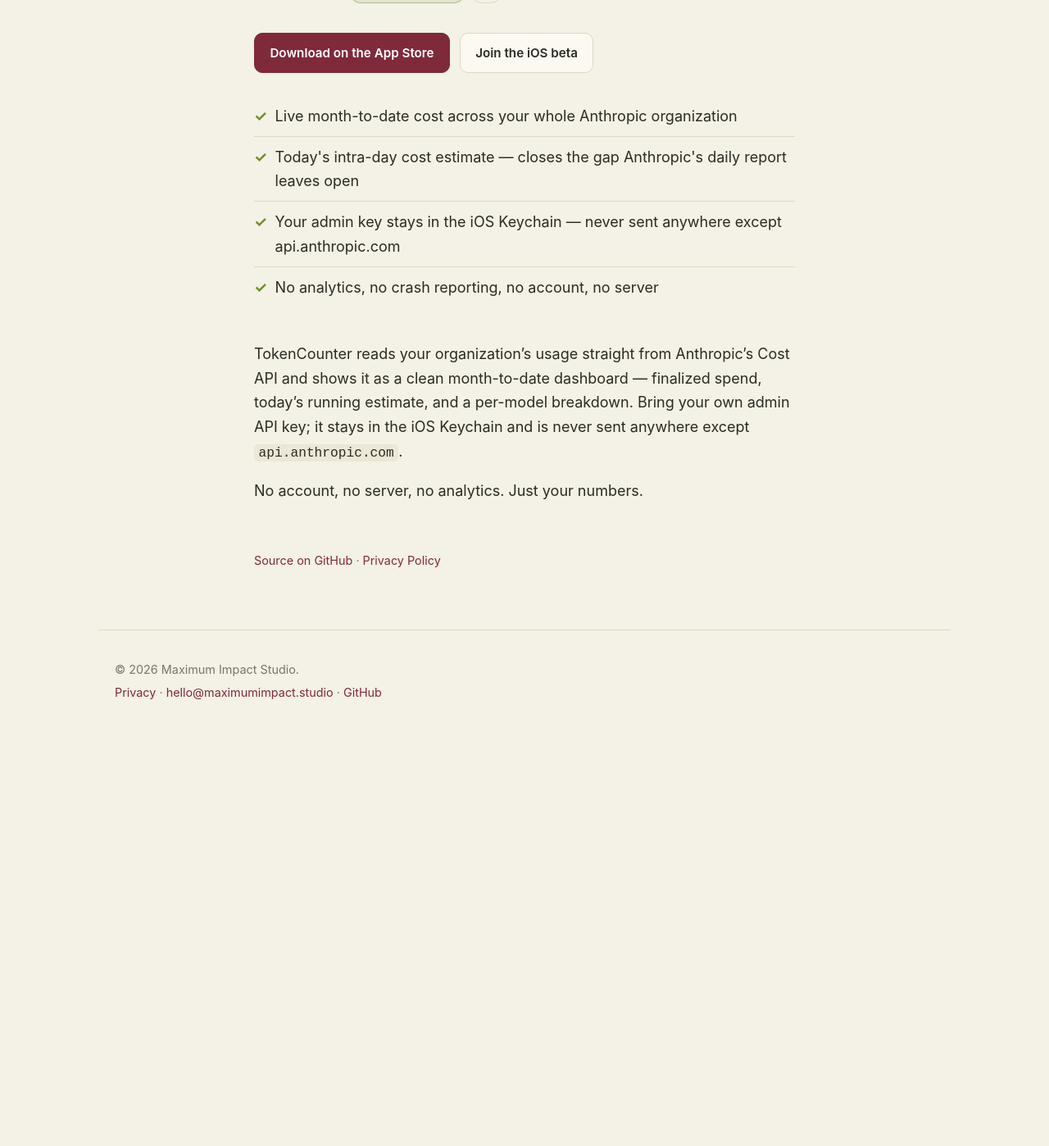
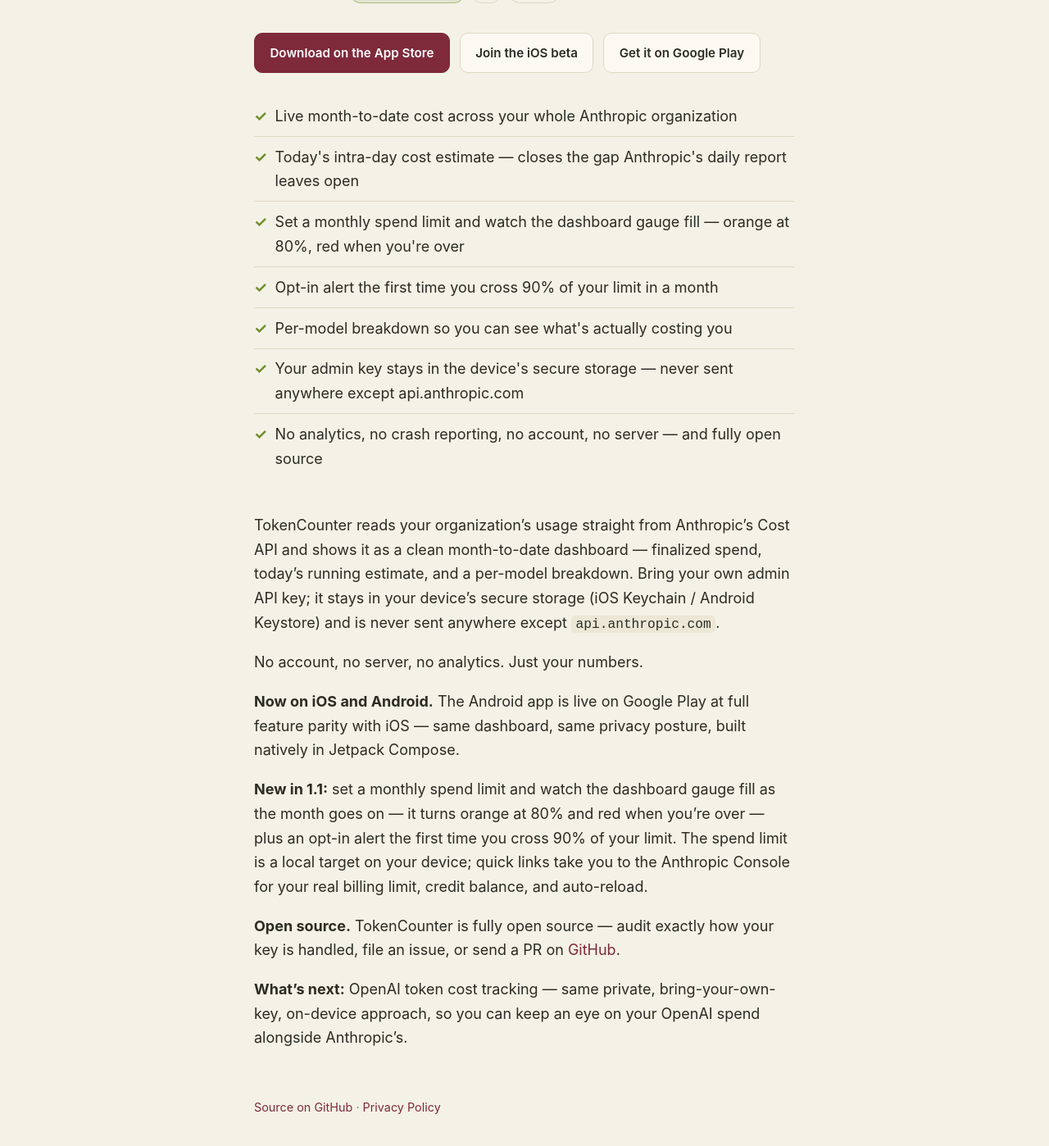
Before and after one commit to arunjeetsingh/maximum-impact-studio, a Jekyll site: the page built from tokencounter/index.md, in a window 1280 px wide and 1400 px high, scrolled down 249 px. Shown: the whole window at 82% size. Built offline with Jekyll 4.4.1, drawn with Linux system fonts in a browser that asks for light colours; before the commit the page ends 1157 px from its top, so only the background shows below that.

Commit message:
tokencounter: add Android/Play link + 1.1 features + open-source on app page

```diff
--- a/_data/apps.yml
+++ b/_data/apps.yml
@@ -28,17 +28,21 @@
   icon: /assets/img/tokencounter-icon.png
   platforms:
     - iOS
+    - Android
   app_store: https://apps.apple.com/app/id6772613833
   testflight: https://testflight.apple.com/join/Jb7eKT8c
-  play_store: null
+  play_store: https://play.google.com/store/apps/details?id=studio.maximumimpact.tokencounter
   github: https://github.com/arunjeetsingh/token-tracker
   privacy: /tokencounter/privacy/
   accent: "#4f46e5"
   features:
     - "Live month-to-date cost across your whole Anthropic organization"
     - "Today's intra-day cost estimate — closes the gap Anthropic's daily report leaves open"
-    - "Your admin key stays in the iOS Keychain — never sent anywhere except api.anthropic.com"
-    - "No analytics, no crash reporting, no account, no server"
+    - "Set a monthly spend limit and watch the dashboard gauge fill — orange at 80%, red when you're over"
+    - "Opt-in alert the first time you cross 90% of your limit in a month"
+    - "Per-model breakdown so you can see what's actually costing you"
+    - "Your admin key stays in the device's secure storage — never sent anywhere except api.anthropic.com"
+    - "No analytics, no crash reporting, no account, no server — and fully open source"
 
 - slug: chal-rickshaw
   name: Chal Rickshaw!
--- a/tokencounter/index.md
+++ b/tokencounter/index.md
@@ -2,13 +2,32 @@
 layout: app
 slug: tokencounter
 title: TokenCounter
-description: A privacy-friendly iOS app to monitor your Anthropic API spend.
+description: A privacy-friendly app for iOS and Android to monitor your Anthropic API spend.
 permalink: /tokencounter/
 ---
 
 TokenCounter reads your organization's usage straight from Anthropic's Cost API
 and shows it as a clean month-to-date dashboard — finalized spend, today's
 running estimate, and a per-model breakdown. Bring your own admin API key; it
-stays in the iOS Keychain and is never sent anywhere except `api.anthropic.com`.
+stays in your device's secure storage (iOS Keychain / Android Keystore) and is
+never sent anywhere except `api.anthropic.com`.
 
 No account, no server, no analytics. Just your numbers.
+
+**Now on iOS and Android.** The Android app is live on Google Play at full
+feature parity with iOS — same dashboard, same privacy posture, built natively
+in Jetpack Compose.
+
+**New in 1.1:** set a monthly spend limit and watch the dashboard gauge fill as
+the month goes on — it turns orange at 80% and red when you're over — plus an
+opt-in alert the first time you cross 90% of your limit. The spend limit is a
+local target on your device; quick links take you to the Anthropic Console for
+your real billing limit, credit balance, and auto-reload.
+
+**Open source.** TokenCounter is fully open source — audit exactly how your key
+is handled, file an issue, or send a PR on
+[GitHub](https://github.com/arunjeetsingh/token-tracker).
+
+**What's next:** OpenAI token cost tracking — same private, bring-your-own-key,
+on-device approach, so you can keep an eye on your OpenAI spend alongside
+Anthropic's.
```
